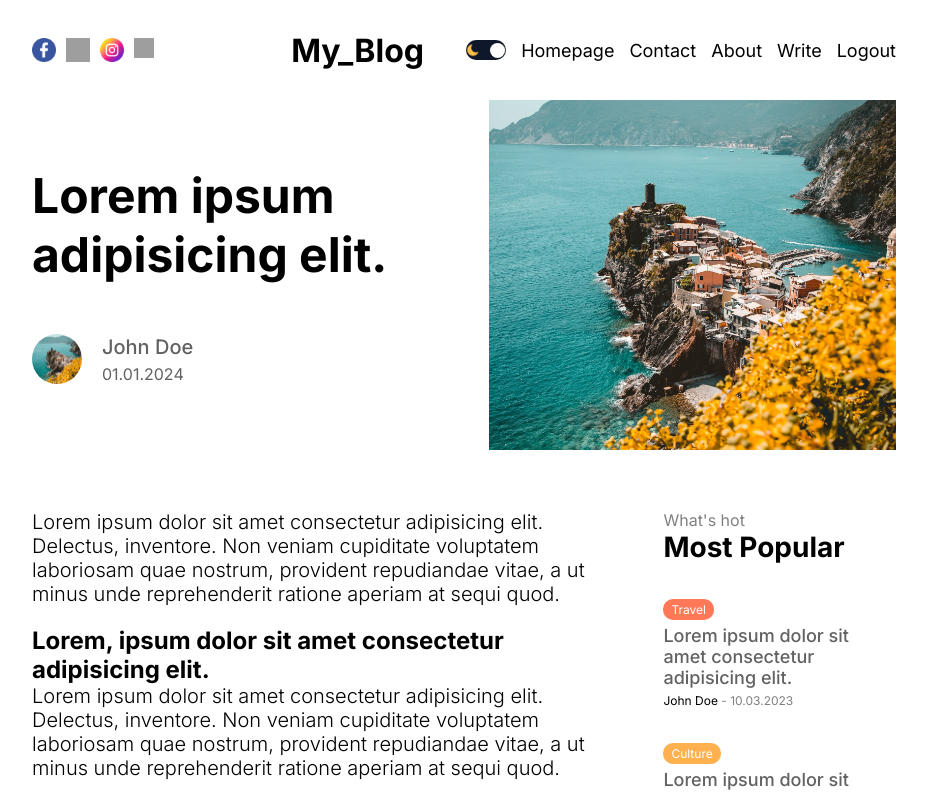
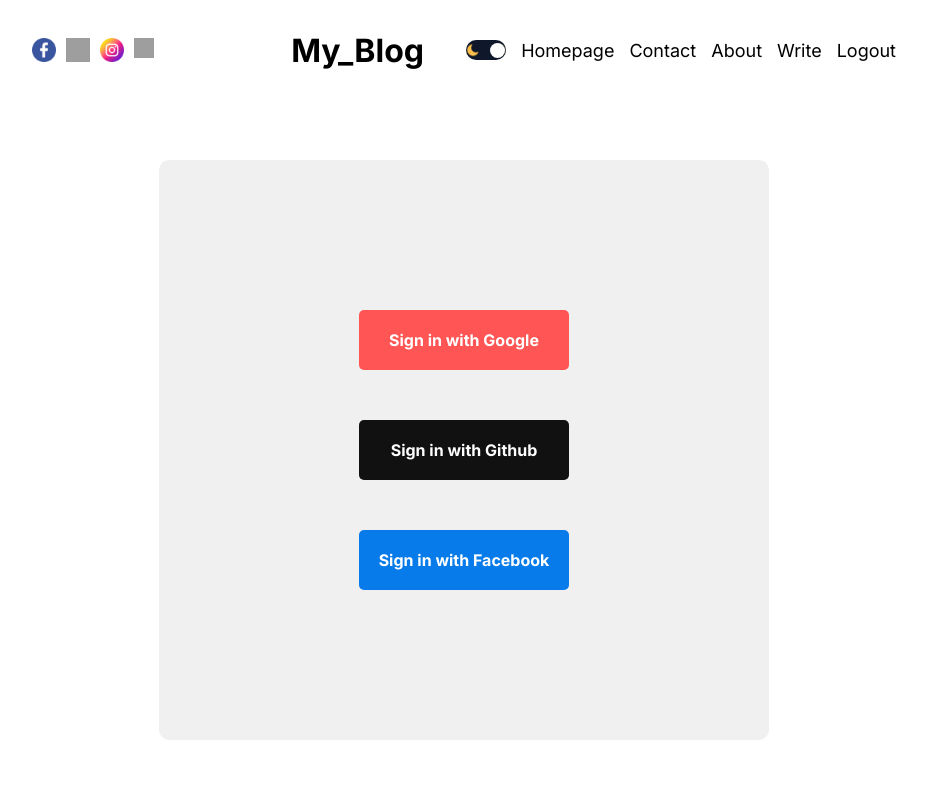
Before and after one commit to B0n-Echo/My_tech_blog, a Next.js app: page /login in a window 1280 px wide. Shown: the top 792 px of the page, without its empty margins (176-1103 px from the left). Built offline with nearby package versions, Linux system fonts and the light colour scheme; grey boxes are pictures that could not be loaded.

Commit message:
feat(nikhil): Adding dumb login module

```diff
--- /dev/null
+++ b/src/app/login/loginPage.module.css
@@ -0,0 +1,55 @@
+.container {
+  display: flex;
+  align-items: center;
+  justify-content: center;
+  margin-top: 60px;
+}
+
+.wrapper {
+  background-color: var(--softBg);
+  padding: 150px 200px;
+  display: flex;
+  flex-direction: column;
+  gap: 50px;
+  border-radius: 10px;
+}
+
+.socialButton {
+  padding: 20px;
+  border-radius: 5px;
+  border: none;
+  color: white;
+  font-weight: bold;
+  cursor: pointer;
+  display: flex;
+  align-items: center;
+  justify-content: center;
+}
+
+.socialButton:first-child {
+  background-color: #ff5555;
+}
+
+.socialButton:nth-child(2) {
+  background-color: #111;
+}
+
+.socialButton:nth-child(3) {
+  background-color: #087bea;
+}
+
+@media screen and (max-width: 768px) {
+  .wrapper {
+    padding: 50px 100px;
+  }
+}
+@media screen and (max-width: 640px) {
+  .wrapper {
+    padding: 30px;
+  }
+
+  .socialButton{
+    font-weight: 400;
+    font-size: 14px;
+  }
+}
--- /dev/null
+++ b/src/app/login/page.jsx
@@ -0,0 +1,19 @@
+
+"use client";
+import styles from "./loginPage.module.css";
+
+const LoginPage = () => {
+  return (
+    <div className={styles.container}>
+      <div className={styles.wrapper}>
+        <div className={styles.socialButton}>
+          Sign in with Google
+        </div>
+        <div className={styles.socialButton}>Sign in with Github</div>
+        <div className={styles.socialButton}>Sign in with Facebook</div>
+      </div>
+    </div>
+  );
+};
+
+export default LoginPage;
```
